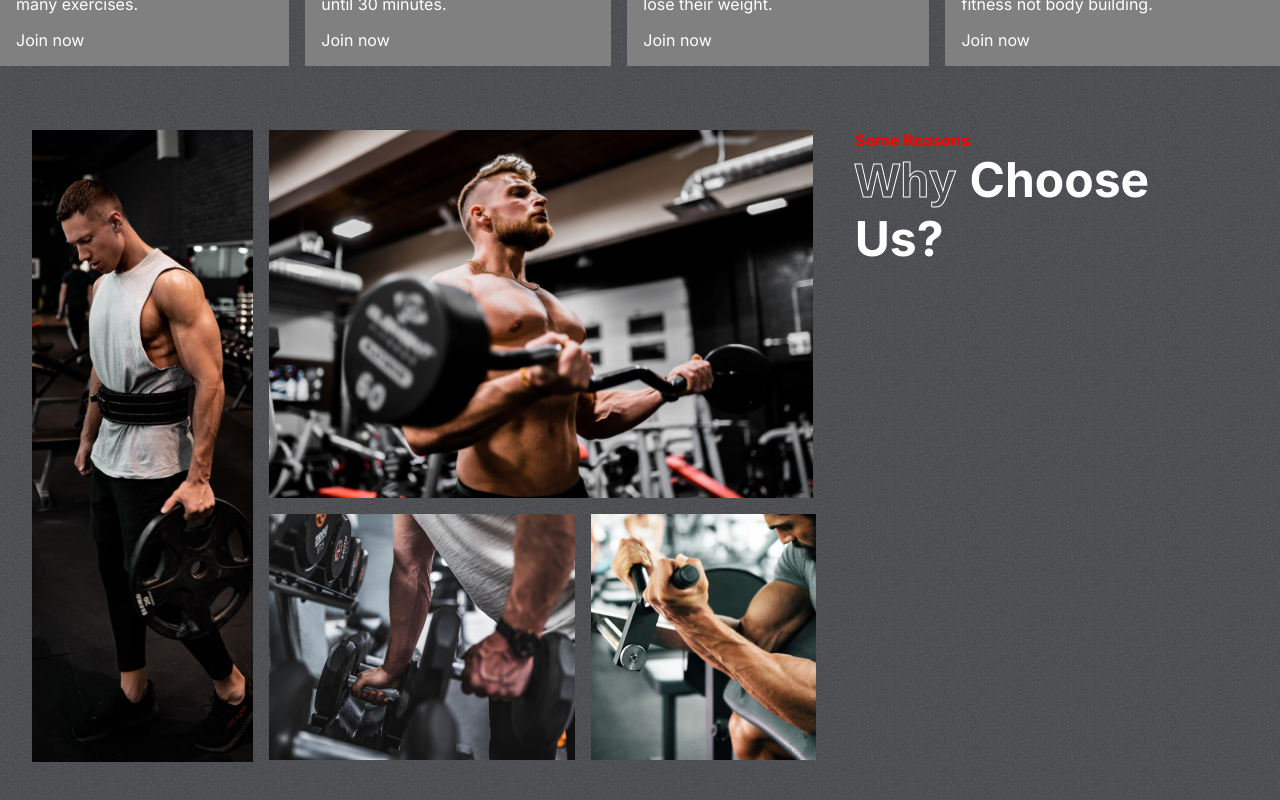
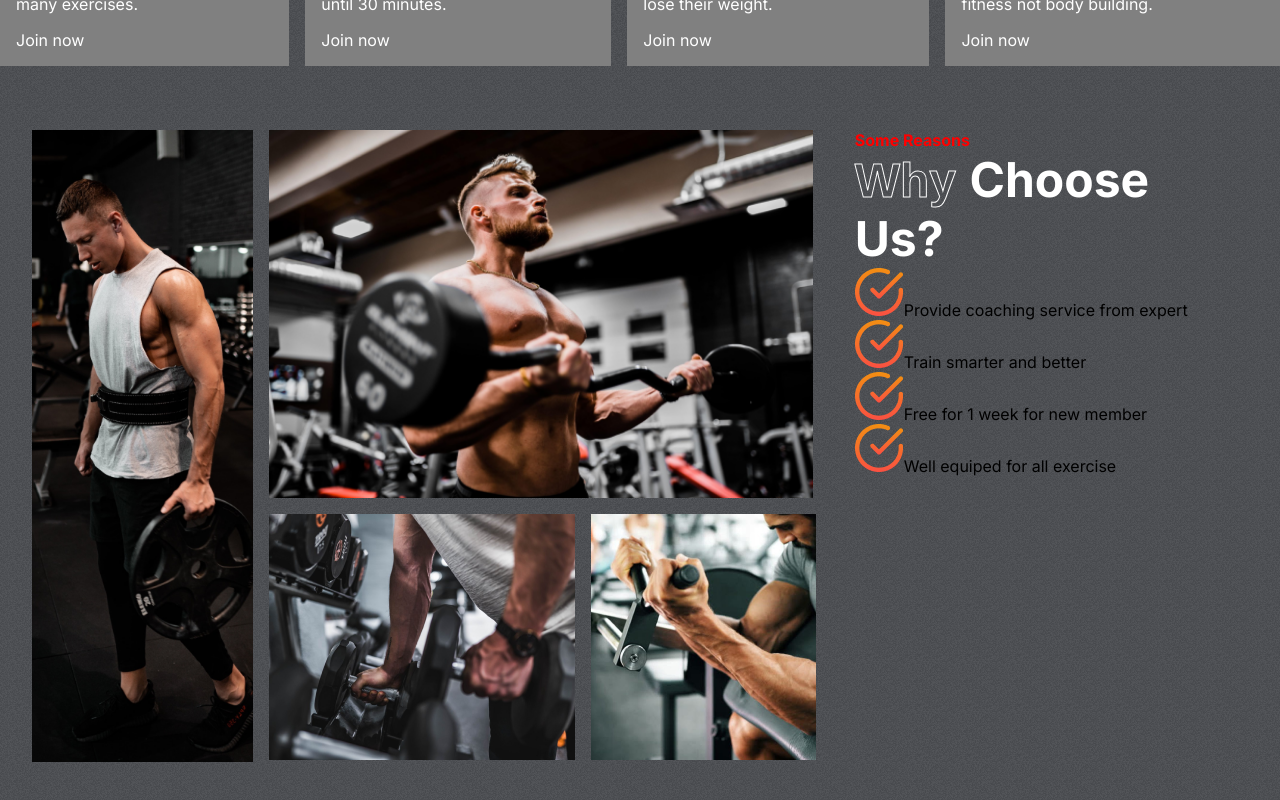
Before and after one commit to bhimray/gym-app, a React (Create React App) app: page / in a window 1280 px wide. Shown: the part 830-1630 px from the top of the page. Built offline with nearby package versions, Linux system fonts and the light colour scheme.

Commit message:
modified:   src/components/Reasons/Reasons.jsx

```diff
--- a/src/components/Reasons/Reasons.jsx
+++ b/src/components/Reasons/Reasons.jsx
@@ -30,20 +30,20 @@ const Reasons = () => {
                 </div>
                 <div>
                     <div>
-                        <img src="" alt=""></img>
-                        <span></span>
+                        <img src={tick} alt=""></img>
+                        <span>Provide coaching service from expert</span>
                     </div>
                     <div>
-                        <img src="" alt="" />
-                        <span></span>
+                        <img src={tick} alt="" />
+                        <span>Train smarter and better</span>
                     </div>
                     <div>
-                        <img src="" alt="" />
-                        <span></span>
+                        <img src={tick}  alt="" />
+                        <span>Free for 1 week for new member</span>
                     </div>
                     <div>
-                        <img src="" alt="" />
-                        <span></span>
+                        <img src={tick} alt="" />
+                        <span>Well equiped for all exercise</span>
                     </div>
                 </div>
             </div>
```
